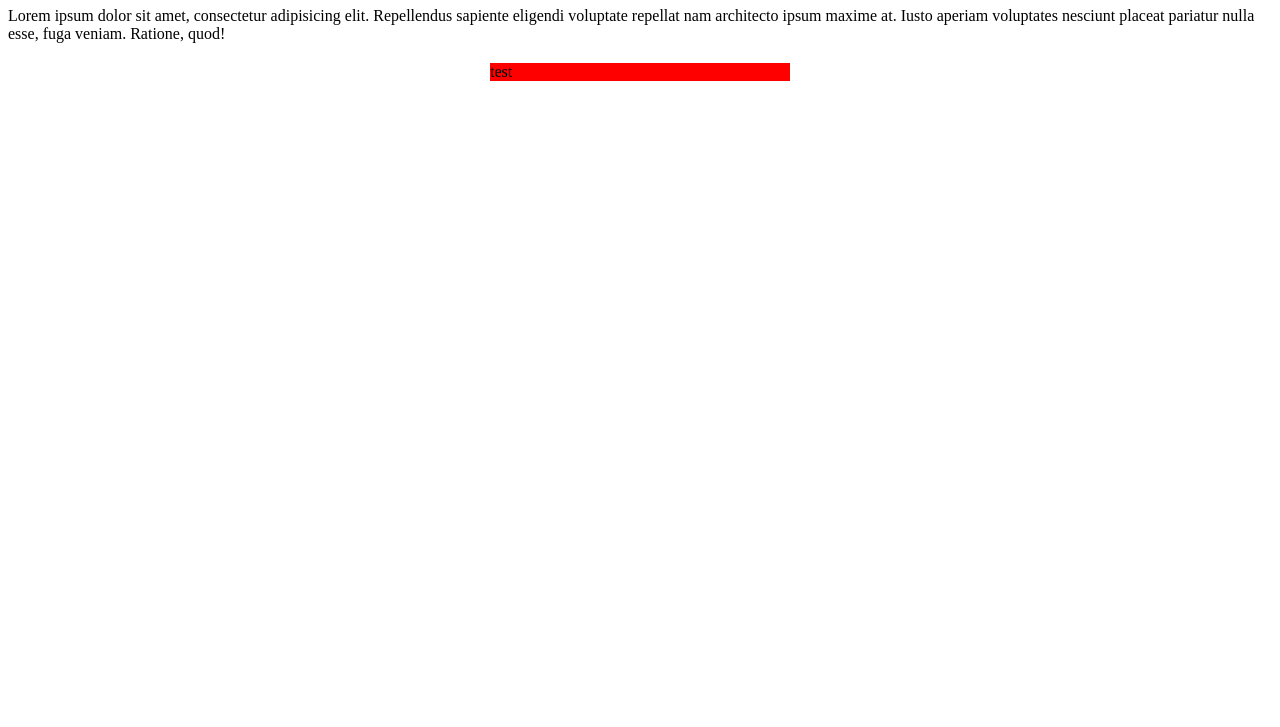
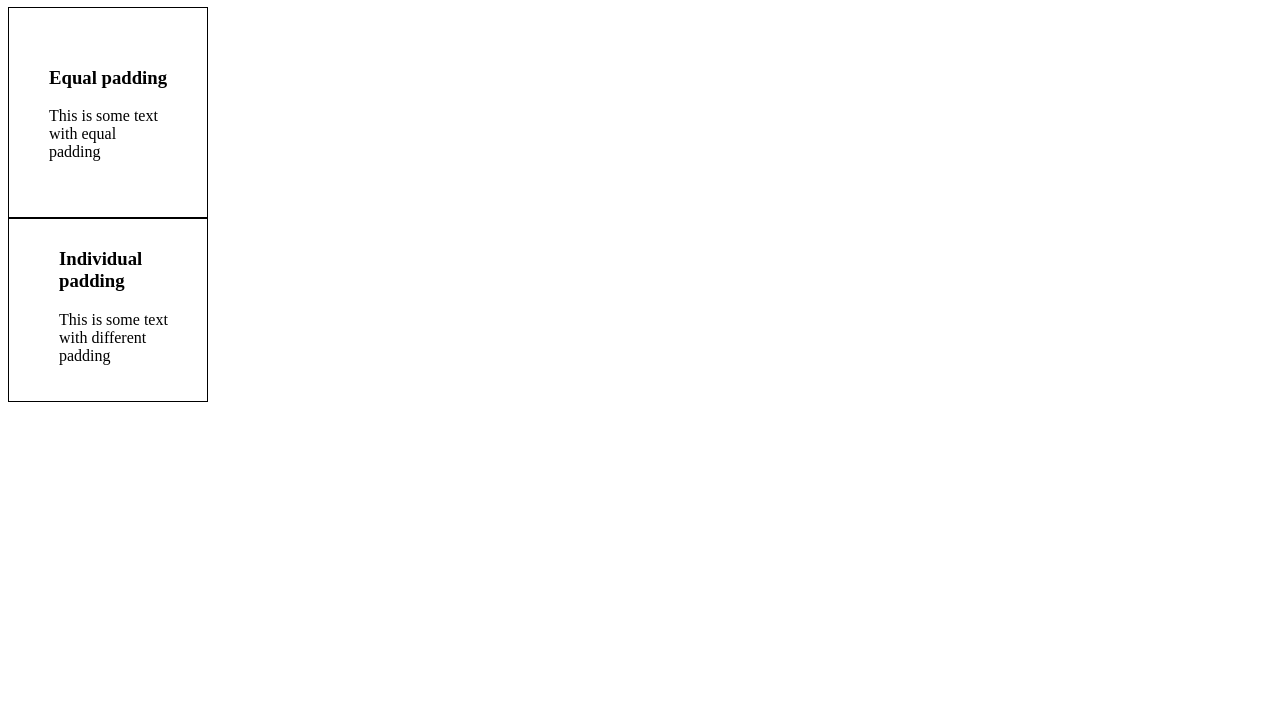
Before and after one commit to Zyar3k/css-course, a plain HTML site: page index.html in a window 1280 px wide. Shown: the part 73-800 px from the top of the page. Drawn offline with Linux system fonts and the light colour scheme.

Commit message:
Css padding

```diff
--- a/index.html
+++ b/index.html
@@ -4,18 +4,22 @@
 <head>
     <meta charset="UTF-8">
     <meta name="viewport" content="width=device-width, initial-scale=1.0">
-    <title>CSS Margins</title>
+    <title>CSS padding</title>
     <link rel="stylesheet" href="style.css">
 </head>
 
 <body>
-    <h1>Welcome to CSS Margins</h1>
-    <p>Lorem ipsum dolor sit amet, consectetur adipisicing elit. Repellendus sapiente eligendi voluptate repellat nam
-        architecto ipsum maxime at. Iusto aperiam voluptates nesciunt placeat pariatur nulla esse, fuga veniam. Ratione,
-        quod!</p>
-    <div>
-        test
+    <h1>Welcome to CSS padding</h1>
+
+    <div class="equal-padding">
+        <h3>Equal padding</h3>
+        <p>This is some text with equal padding</p>
     </div>
+    <div class="individual-padding">
+        <h3>Individual padding</h3>
+        <p>This is some text with different padding</p>
+    </div>
+
 </body>
 
 </html>
--- a/style.css
+++ b/style.css
@@ -1,16 +1,17 @@
-p {
-    margin-top: 100px;
-    margin-bottom: 100px;
-    margin-right: 150px;
-    margin-left: 80px;
-
-    margin: 20px 15px 30px 10px;
-    margin: 20px auto;
+.equal-padding {
+    padding: 40px;
+    border: 1px solid black;
 }
 
+.individual-padding {
+    border: 1px solid black;
+    padding-top: 10px;
+    padding-right: 30px;
+    padding-bottom: 20px;
+    padding-left: 50px;
+}
 
 div {
-    width: 300px;
-    background-color: red;
-    margin: 0 auto;
+    width: 200px;
+    box-sizing: border-box;
 }
```
